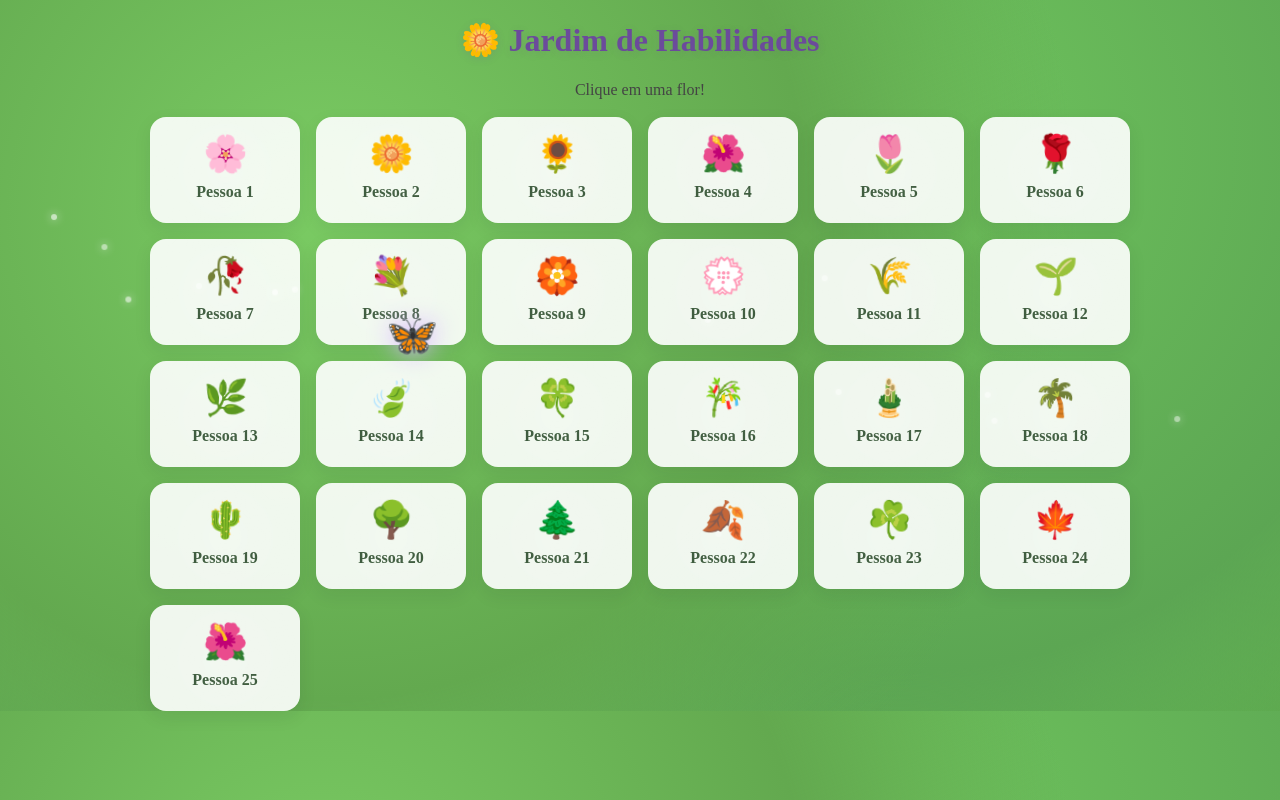
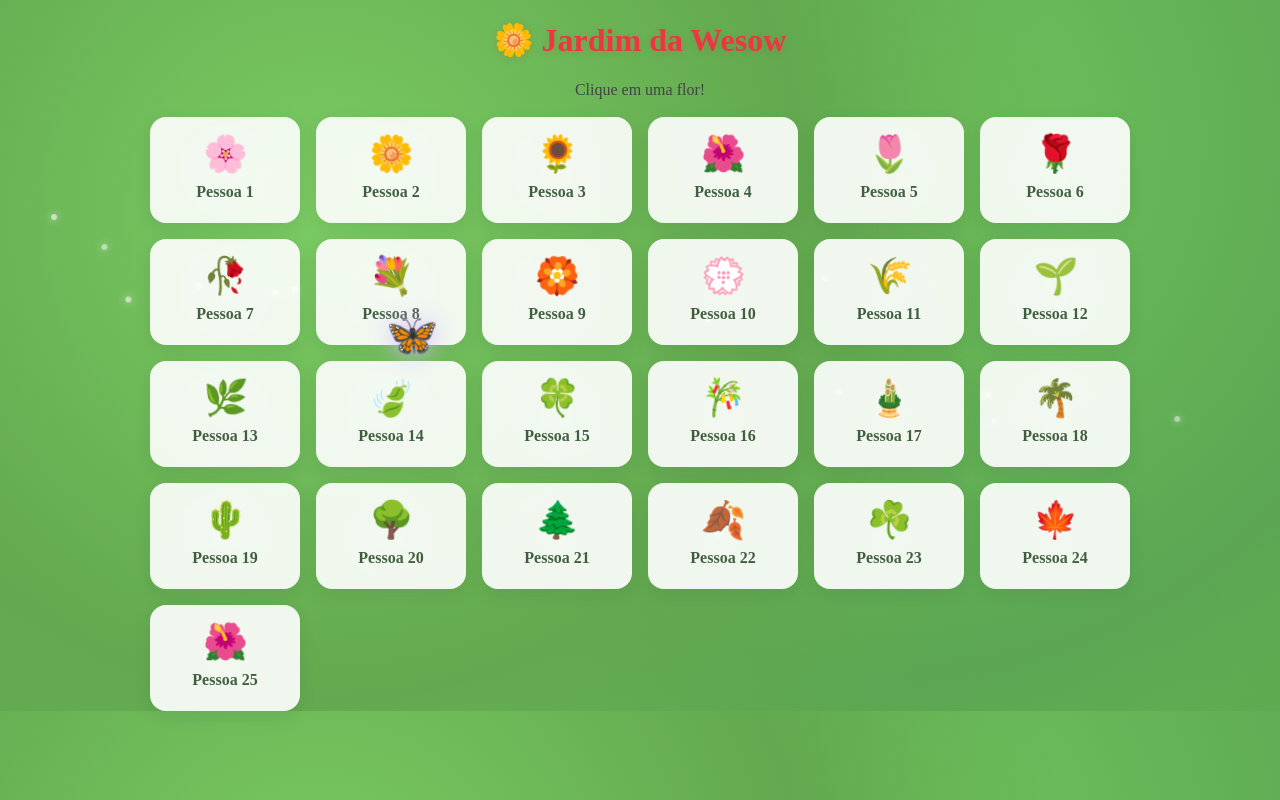
Before and after one commit to herdeiradenubia/Jardim-de-Habilidades, a plain HTML site: page index.html in a window 1280 px wide. Drawn offline with Linux system fonts and the light colour scheme; animation ran at ten frames a second.

Commit message:
Update index.html

```diff
--- a/index.html
+++ b/index.html
@@ -35,14 +35,13 @@
       rgba(70,120,70,0.12) 4px
     ),
 
-
     linear-gradient(#64a94e, #5a9d47);
 }
 
     h1 {
-      color: var(--accent);
+      color: #ee3542;
       margin-bottom: 6px;
-      text-shadow: 0 2px 8px rgba(107,75,155,0.15);
+      text-shadow: 0 2px 8px rgba(182, 27, 21, 0.15);
     }
 
     p.lead {
@@ -154,7 +153,7 @@
   </style>
 </head>
 <body>
-  <h1>🌼 Jardim de Habilidades</h1>
+  <h1>🌼 Jardim da Wesow</h1>
   <p class="lead">Clique em uma flor!</p>
 
   <div class="garden" id="garden"></div>
@@ -165,16 +164,16 @@
   <script>
 
     const pessoas = [
-      { nome: "Pessoa 1",  curiosa: "Habilidade Curiosa 1", emoji: "🌸" },
-      { nome: "Pessoa 2",  curiosa: "Habilidade Curiosa 2", emoji: "🌼" },
-      { nome: "Pessoa 3",  curiosa: "Habilidade Curiosa 3", emoji: "🌻" },
-      { nome: "Pessoa 4",  curiosa: "Habilidade Curiosa 4", emoji: "🌺" },
-      { nome: "Pessoa 5",  curiosa: "Habilidade Curiosa 5", emoji: "🌷" },
-      { nome: "Pessoa 6",  curiosa: "Habilidade Curiosa 6", emoji: "🌹" },
+      { nome: "Pessoa 1",  curiosa: "Quando não consigo entender algo, preciso escrever/desenhar para entrar na cabeça", emoji: "🌸" },
+      { nome: "Pessoa 2",  curiosa: "Eu tenho fóbia de galinha", emoji: "🌼" },
+      { nome: "Pessoa 3",  curiosa: "Não sei andar de bicicleta", emoji: "🌻" },
+      { nome: "Pessoa 4",  curiosa: "Tenho 9 tatuagens", emoji: "🌺" },
+      { nome: "Pessoa 5",  curiosa: "Eu já quebrei os dois braços de uma vez fazendo trilha de moto", emoji: "🌷" },
+      { nome: "Pessoa 6",  curiosa: "Meu cantor preferido é o Felipe Ret", emoji: "🌹" },
       { nome: "Pessoa 7",  curiosa: "Habilidade Curiosa 7", emoji: "🥀" },
-      { nome: "Pessoa 8",  curiosa: "Habilidade Curiosa 8", emoji: "💐" },
-      { nome: "Pessoa 9",  curiosa: "Habilidade Curiosa 9", emoji: "🏵️" },
-      { nome: "Pessoa 10",  curiosa: "Habilidade Curiosa 10", emoji: "💮" },
+      { nome: "Pessoa 8",  curiosa: "Sou muito metódico", emoji: "💐" },
+      { nome: "Pessoa 9",  curiosa: "Sou uma pessima motorista", emoji: "🏵️" },
+      { nome: "Pessoa 10",  curiosa: "Tenho um irmão 10 anos mais novo que eu", emoji: "💮" },
       { nome: "Pessoa 11",  curiosa: "Habilidade Curiosa 11", emoji: "🌾" },
       { nome: "Pessoa 12",  curiosa: "Habilidade Curiosa 12", emoji: "🌱" },
       { nome: "Pessoa 13",  curiosa: "Habilidade Curiosa 13", emoji: "🌿" },
@@ -201,7 +200,7 @@
         <div class="emoji">${p.emoji}</div>
         <div class="name">${p.nome}</div>
         <div class="skill-box">
-          <p><strong>Habilidade:</strong> ${p.curiosa}</p>
+          <p><strong>Curiosidade:</strong> ${p.curiosa}</p>
         </div>
       `;
 
```
